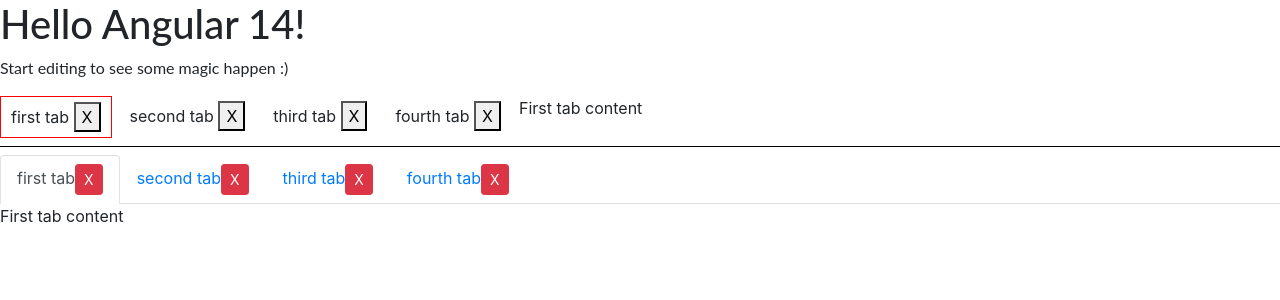
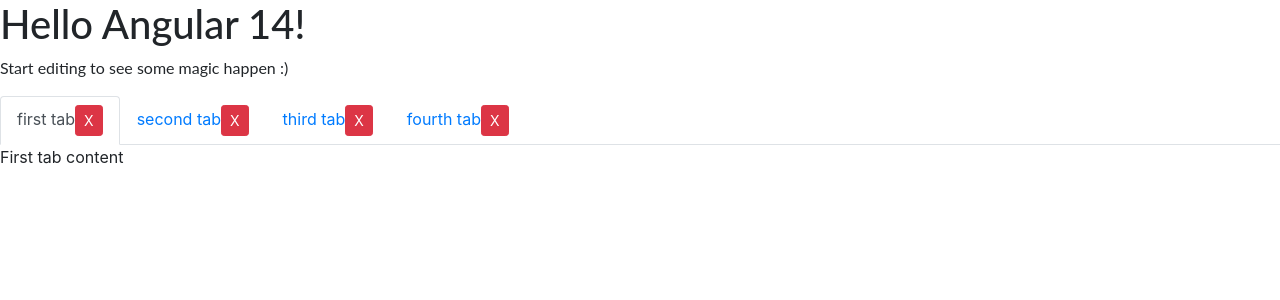
Before and after one commit to phuongnguyen12it/angular-study, an Angular app: page / in a window 1280 px wide. Shown: the top 300 px of the page. Built offline with nearby package versions, Linux system fonts and the light colour scheme.

Commit message:
1 file modified

```diff
--- a/src/app/app.component.html
+++ b/src/app/app.component.html
@@ -1,11 +1,11 @@
 <hello [name]="name"></hello>
 <p>Start editing to see some magic happen :)</p>
-<tab-group [(activeIndex)]="currentIndex">
+<!-- <tab-group [(activeIndex)]="currentIndex">
   <tab-panel title="first tab">First tab content</tab-panel>
   <tab-panel title="second tab">Second tab content</tab-panel>
   <tab-panel title="third tab">Third tab content</tab-panel>
   <tab-panel title="fourth tab">Fourth tab content</tab-panel>
-</tab-group>
+</tab-group> -->
 
 <tab-bs-group [(activeIndex)]="currentIndex">
   <tab-panel title="first tab">First tab content</tab-panel>
```
